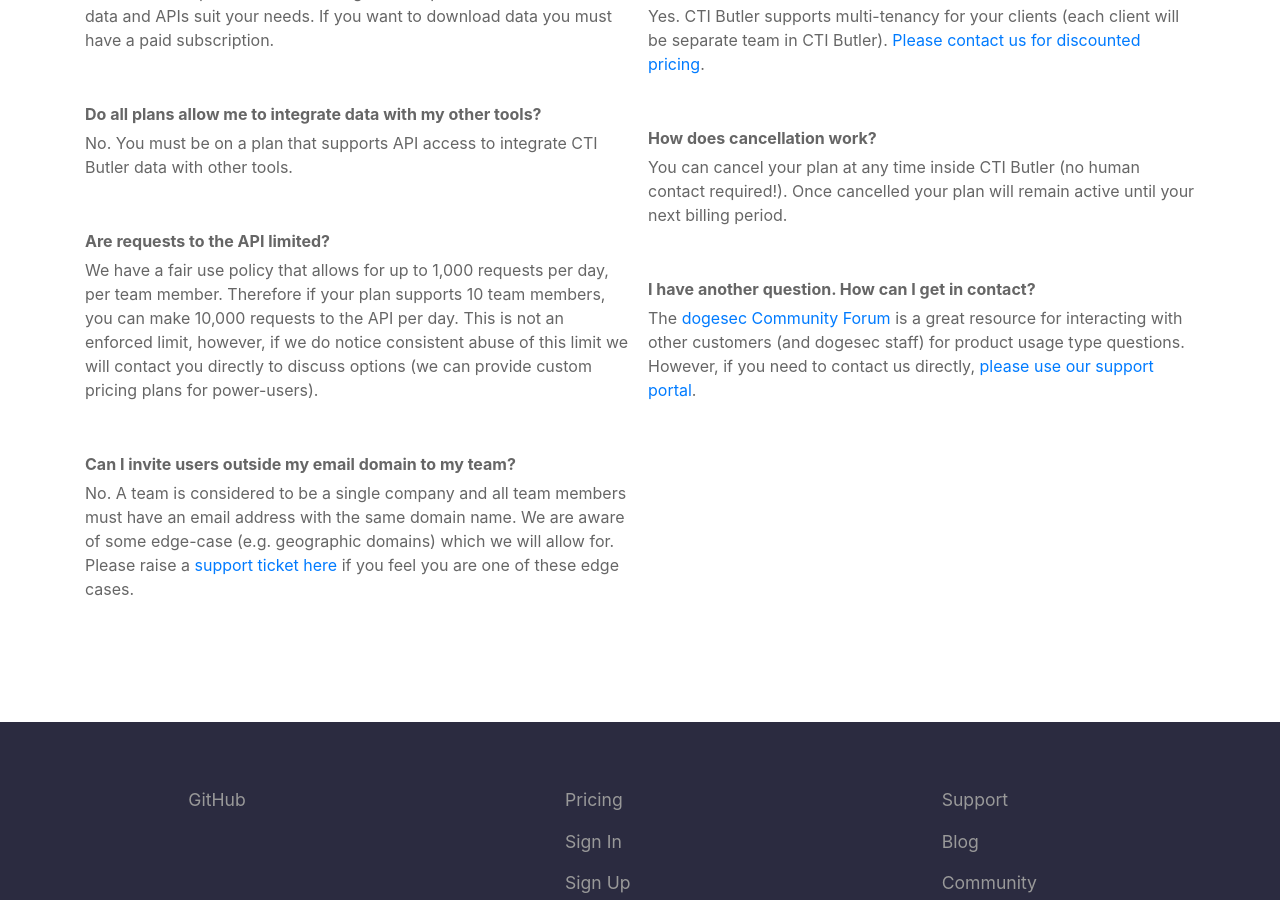
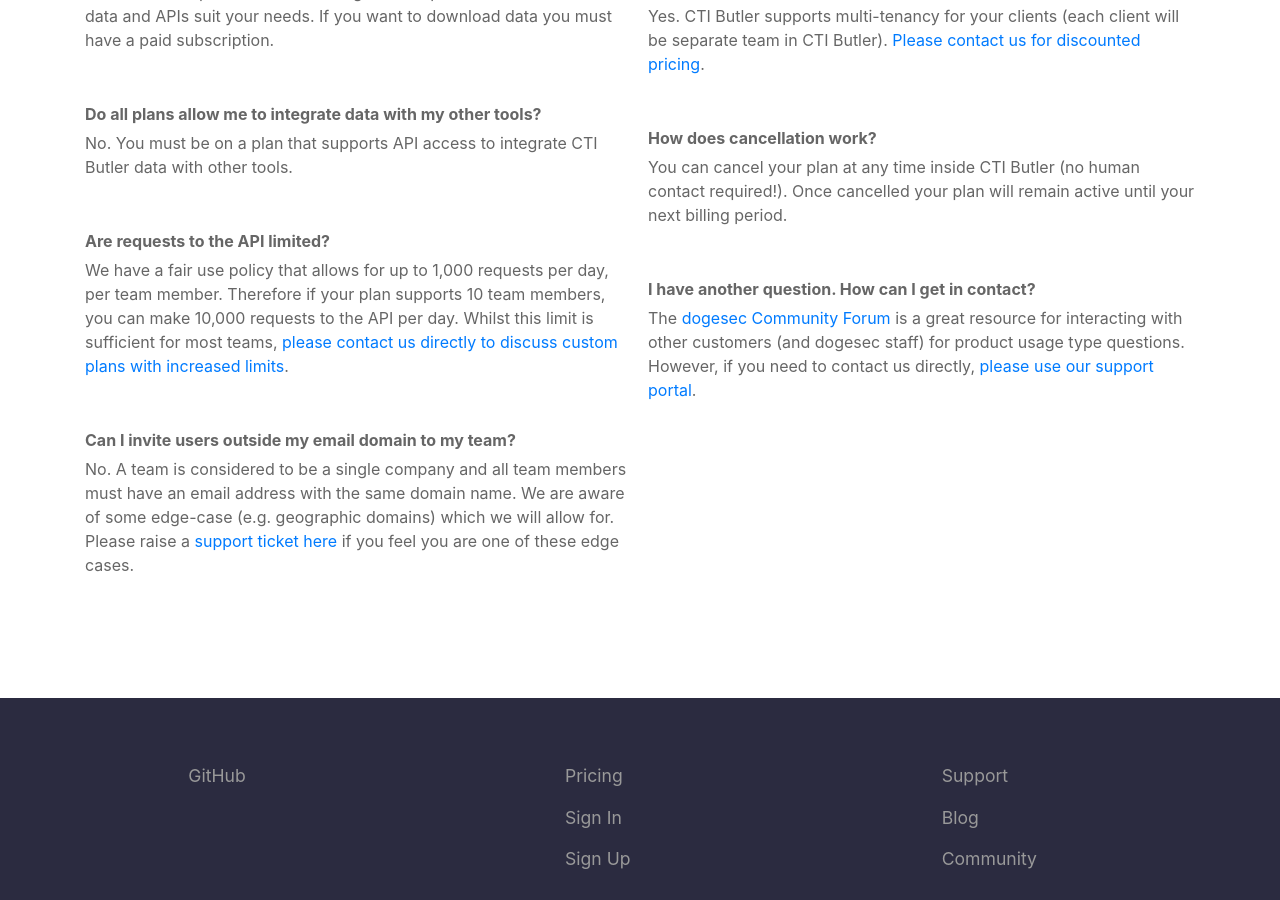
Before and after one commit to muchdogesec/ctibutler-website, a Jekyll site: the page built from pricing/index.html, in a window 1280 px wide and 900 px high, scrolled down 1530 px. Built offline with Jekyll 4.4.1, drawn with Linux system fonts in a browser that asks for light colours; some of the changed text lies outside the part shown.

Commit message:
Update index.html (#33)

```diff
--- a/pricing/index.html
+++ b/pricing/index.html
@@ -105,7 +105,7 @@
   - question: Do all plans allow me to integrate data with my other tools?
     answer: No. You must be on a plan that supports API access to integrate CTI Butler data with other tools.
   - question: Are requests to the API limited?
-    answer: We have a fair use policy that allows for up to 1,000 requests per day, per team member. Therefore if your plan supports 10 team members, you can make 10,000 requests to the API per day. This is not an enforced limit, however, if we do notice consistent abuse of this limit we will contact you directly to discuss options (we can provide custom pricing plans for power-users).
+    answer: We have a fair use policy that allows for up to 1,000 requests per day, per team member. Therefore if your plan supports 10 team members, you can make 10,000 requests to the API per day. Whilst this limit is sufficient for most teams, <a target="_blank" href="https://support.dogesec.com/">please contact us directly to discuss custom plans with increased limits</a>.
   - question: Can I invite users outside my email domain to my team?
     answer: No. A team is considered to be a single company and all team members must have an email address with the same domain name. We are aware of some edge-case (e.g. geographic domains) which we will allow for. Please raise a <a target="_blank" href="https://support.dogesec.com/">support ticket here</a> if you feel you are one of these edge cases.
   - question: I'm an MSSP, distributor, reseller, etc. Can I use/resell CTI Butler with my clients?
```
Also changed, not shown: other parts of pricing/index.html (+1 -1 lines).
